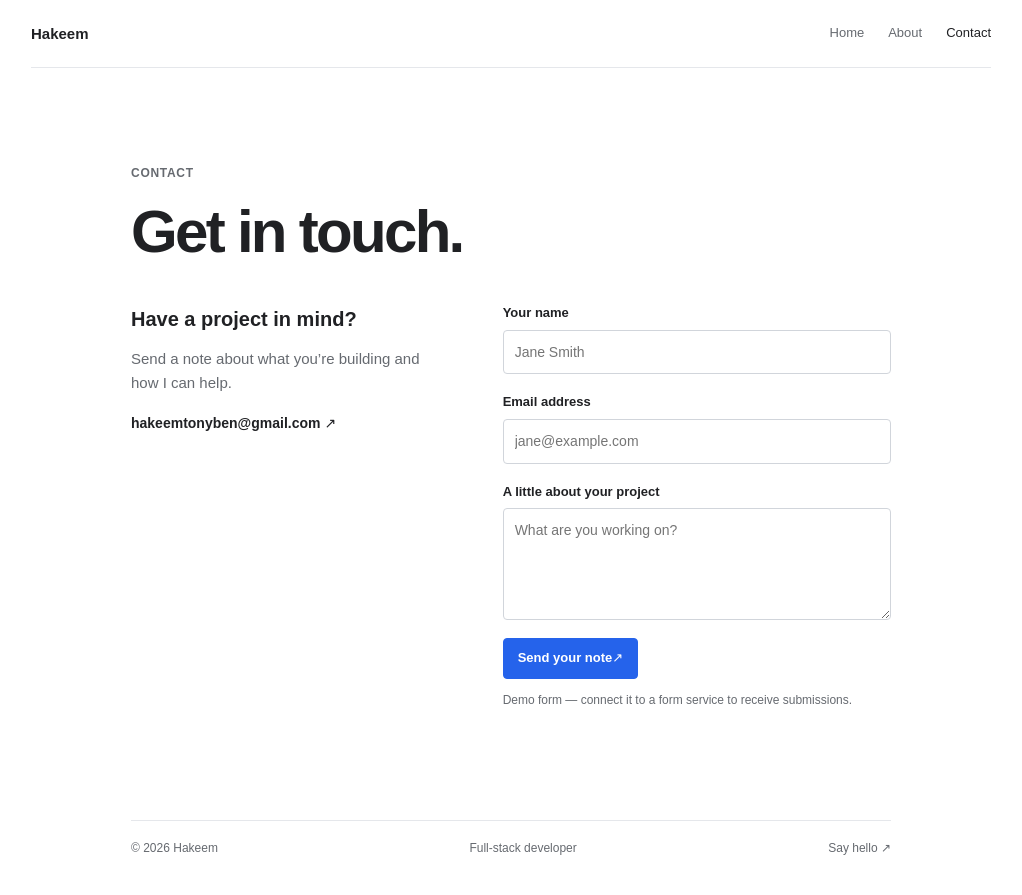
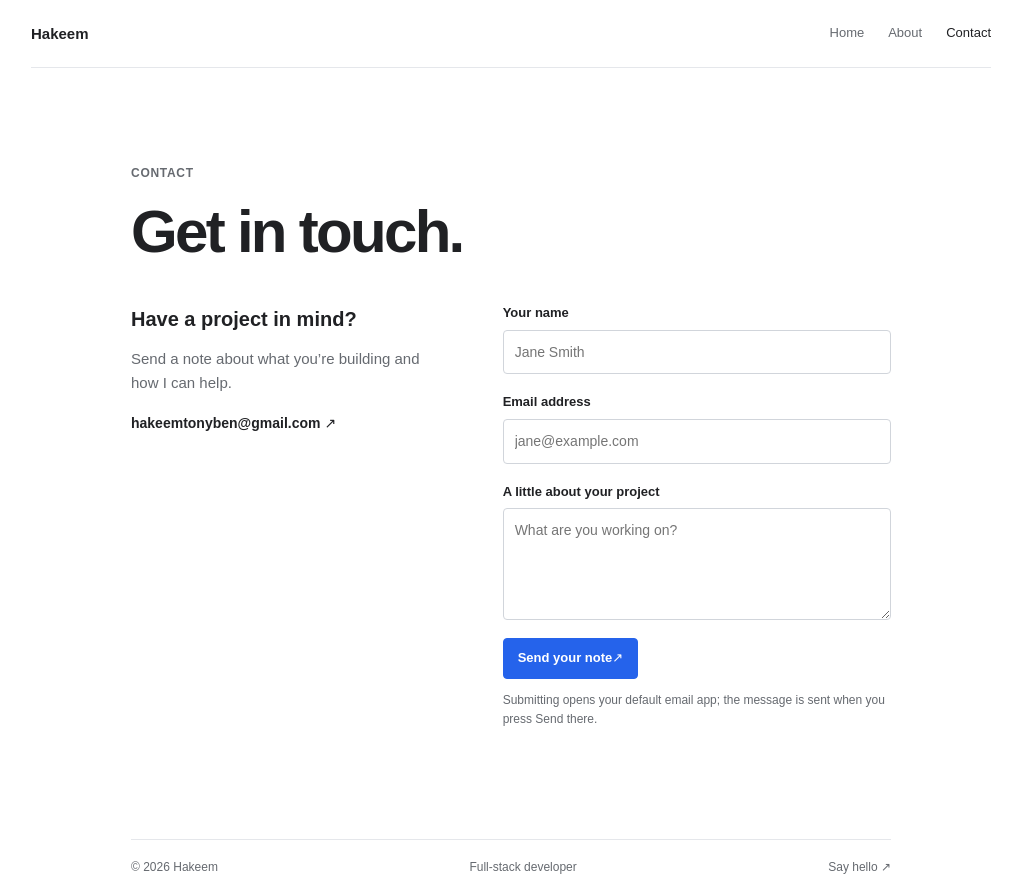
Before and after one commit to HakeemTB/React_Portfolio, a React (Vite) app: page /contact in a window 1280 px wide. Shown: the whole page, without its empty margins (129-1151 px from the left). Built offline with nearby package versions, Linux system fonts and the light colour scheme.

Commit message:
Make contact form compose an email
Co-authored-by: Copilot <223556219+Copilot@users.noreply.github.com>

```diff
--- a/src/pages/contact.jsx
+++ b/src/pages/contact.jsx
@@ -1,12 +1,19 @@
 import { useState } from "react";
 
 function ContactPage() {
-  const [submitted, setSubmitted] = useState(false);
+  const [status, setStatus] = useState("");
 
   function handleSubmit(event) {
     event.preventDefault();
-    setSubmitted(true);
-    event.currentTarget.reset();
+    const formData = new FormData(event.currentTarget);
+    const name = String(formData.get("name"));
+    const email = String(formData.get("email"));
+    const message = String(formData.get("message"));
+    const subject = `Portfolio inquiry from ${name}`;
+    const body = `Name: ${name}\nEmail: ${email}\n\n${message}`;
+
+    window.location.href = `mailto:hakeemtonyben@gmail.com?subject=${encodeURIComponent(subject)}&body=${encodeURIComponent(body)}`;
+    setStatus("Your email app should open with your message ready. Send it there to complete delivery.");
   }
 
   return (
@@ -33,12 +40,10 @@ function ContactPage() {
           <button className="button button-primary submit-button" type="submit">
             Send your note <span aria-hidden="true">↗</span>
           </button>
-          {submitted && (
-            <p className="form-success" role="status">
-              This demo form does not send messages yet. Please use the email link.
-            </p>
-          )}
-          <p className="form-disclaimer">Demo form — connect it to a form service to receive submissions.</p>
+          {status && <p className="form-status" role="status">{status}</p>}
+          <p className="form-disclaimer">
+            Submitting opens your default email app; the message is sent when you press Send there.
+          </p>
         </form>
       </div>
     </main>
--- a/src/styles.css
+++ b/src/styles.css
@@ -353,7 +353,7 @@ p {
   resize: vertical;
 }
 
-.form-success,
+.form-status,
 .form-disclaimer {
   margin: 12px 0 0;
   color: var(--muted);
```
